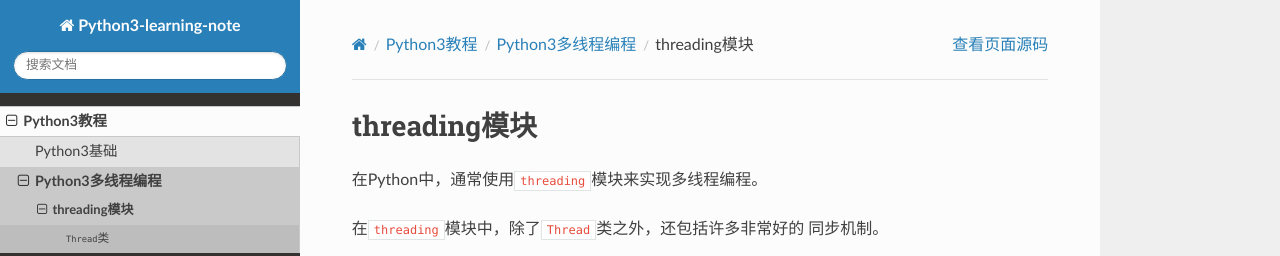
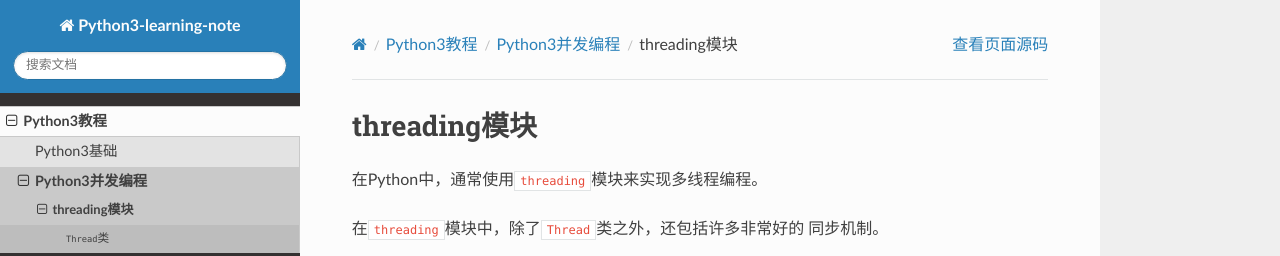
Before and after one commit to My-LearningNotes/Python3, a Sphinx documentation site: the page built from source/tutorial/concurrency/thread.rst, in a window 1280 px wide and 900 px high. Shown: the top 256 px of the window. Built offline with Sphinx 7.4.7 and the Read the Docs theme 2.0.0, drawn with Linux system fonts in a browser that asks for light colours.

Commit message:
重命名文件夹等

```diff
--- /dev/null
+++ b/source/tutorial/concurrency/index.rst
@@ -0,0 +1,7 @@
+Python3并发编程
+===============
+
+.. toctree::
+  :maxdepth: 1
+
+  thread
--- a/source/tutorial/index.rst
+++ b/source/tutorial/index.rst
@@ -6,4 +6,4 @@ Python3教程
     :maxdepth: 1
 
     basics/index
-    thread/index
+    concurrency/index
--- a/source/tutorial/thread/index.rst
+++ /dev/null
@@ -1,7 +0,0 @@
-Python3多线程编程
-=================
-
-.. toctree::
-  :maxdepth: 1
-
-  thread
```
Also changed, not shown: source/tutorial/concurrency/thread.rst (renamed from source/tutorial/thread/thread.rst).
